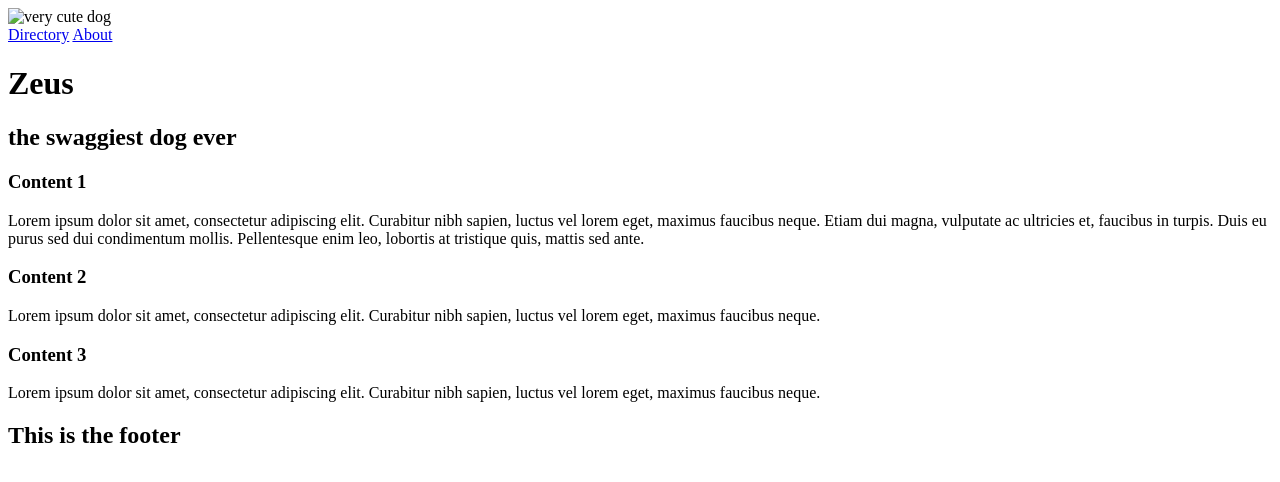
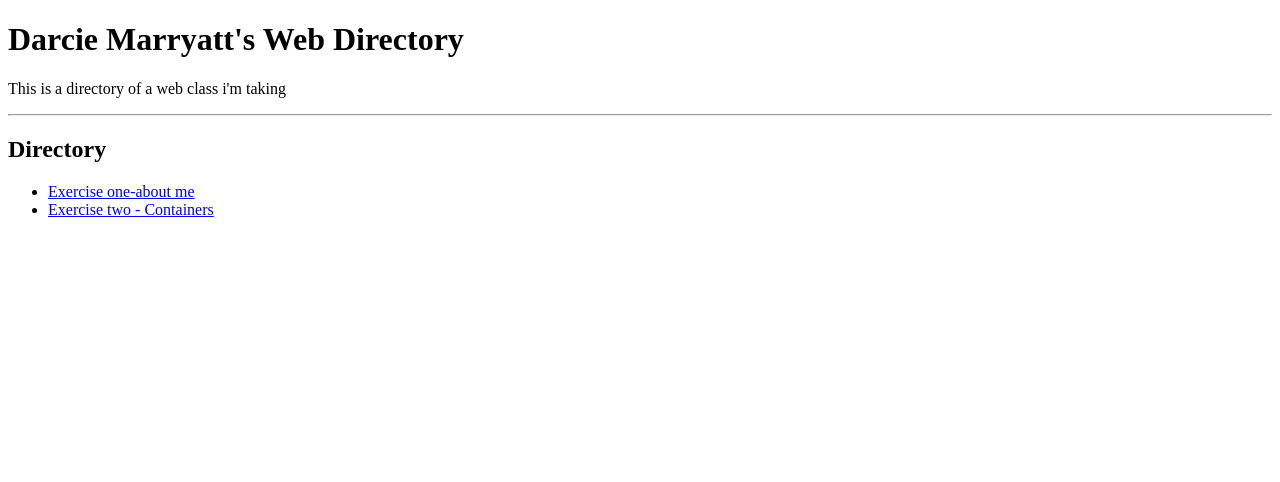
Before and after one commit to DarcieMarryatt/web-1, a plain HTML site: page index.html in a window 1280 px wide. Drawn offline with Linux system fonts and the light colour scheme.

Commit message:
Add files via upload

```diff
--- a/index.html
+++ b/index.html
@@ -2,60 +2,19 @@
 <html lang="en">
     <head>
         <meta charset="UTF-8" />
-        <title>Container Workshop</title>
+        <title>Title</title>
     </head>
 
     <body>
-        <!-- Navigation Bar-->
-        <div>
-            <img src="assets/Zeus.jpeg" height="200px" alt="very cute dog" />
-            <!-- Navigation-->
-            <nav>
-                <a href="../index.html">Directory</a>
-                <a href="../index.html">About</a>
-            </nav>
-        </div>
-
-        <!-- Hero Section -->
-        <header>
-            <h1>Zeus</h1>
-            <h2>the swaggiest dog ever</h2>
-        </header>
-
-        <!-- Main Content -->
-        <main>
-            <!-- One Column -->
-
-            <section>
-                <h3>Content 1</h3>
-                <p>
-                    Lorem ipsum dolor sit amet, consectetur adipiscing elit. Curabitur nibh sapien, luctus vel lorem
-                    eget, maximus faucibus neque. Etiam dui magna, vulputate ac ultricies et, faucibus in turpis. Duis
-                    eu purus sed dui condimentum mollis. Pellentesque enim leo, lobortis at tristique quis, mattis sed
-                    ante.
-                </p>
-            </section>
-            <!-- Two columns -->
-            <section>
-                <!--Card one -->
-                <h3>Content 2</h3>
-                <p>
-                    Lorem ipsum dolor sit amet, consectetur adipiscing elit. Curabitur nibh sapien, luctus vel lorem
-                    eget, maximus faucibus neque.
-                </p>
-            </section>
-            <!-- Card Two -->
-            <div>
-                <h3>Content 3</h3>
-                <p>
-                    Lorem ipsum dolor sit amet, consectetur adipiscing elit. Curabitur nibh sapien, luctus vel lorem
-                    eget, maximus faucibus neque.
-                </p>
-            </div>
-        </main>
-        <!-- Footer -->
-        <footer>
-            <h2>This is the footer</h2>
-        </footer>
+        <h1>Darcie Marryatt's Web Directory</h1>
+        <p>This is a directory of a web class i'm taking</p>
+        <hr />
+        <h2>Directory</h2>
+        <ul>
+            <li><a href="exercise1/index.html">Exercise one-about me</a></li>
+            <li>
+                <a href="exercise-two/index.html">Exercise two - Containers</a>
+            </li>
+        </ul>
     </body>
 </html>
```
Also changed, not shown: exercise-two/index.html (+17 -18 lines), 1 other file.
